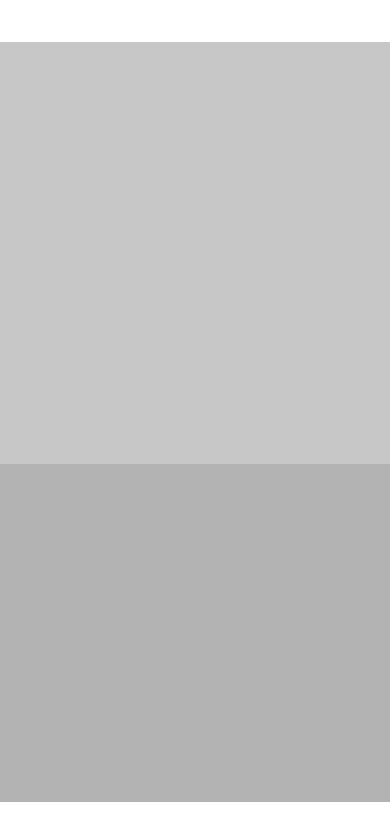
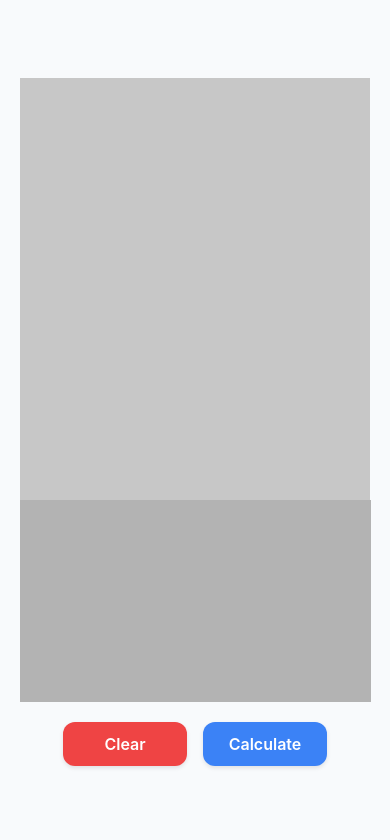
Before and after one commit to LikhinMN/Equa-AI, a React Native app in the folder equa-ai/: screen / in a window 390 px wide. Shown: the top 840 px of the page. Built offline with nearby package versions, Linux system fonts and the light colour scheme.

Commit message:
created control buttons

```diff
--- a/equa-ai/App.js
+++ b/equa-ai/App.js
@@ -1,4 +1,10 @@
-import { StyleSheet, Text, View, Dimensions } from "react-native";
+import {
+  StyleSheet,
+  Text,
+  View,
+  Dimensions,
+  TouchableOpacity,
+} from "react-native";
 import { useState } from "react";
 import Canvas from "./components/Canvas.js";
 import Result from "./components/Result.js";
@@ -22,18 +28,40 @@ export default function App() {
 
     setCurrentPath([...currentPath, newPoint]);
   };
-
+  const handleCalculate = () => {
+    //todo
+  };
   return (
     <View style={styles.container}>
       <Result height={height} width={width} result={result} />
+
       <Canvas
         paths={paths}
         currentPath={currentPath}
         onTouchEnd={onTouchEnd}
         onTouchMove={onTouchMove}
-        height={height}
-        width={width}
+        height={height * 0.6}
+        width={width * 0.9}
       />
+
+      <View style={styles.buttonsContainer}>
+        <TouchableOpacity
+          style={[styles.button, styles.clearButton]}
+          onPress={() => {
+            setPaths([]);
+            setCurrentPath([]);
+          }}
+        >
+          <Text style={styles.buttonText}>Clear</Text>
+        </TouchableOpacity>
+
+        <TouchableOpacity
+          style={[styles.button, styles.calculateButton]}
+          onPress={handleCalculate}
+        >
+          <Text style={styles.buttonText}>Calculate</Text>
+        </TouchableOpacity>
+      </View>
     </View>
   );
 }
@@ -41,8 +69,38 @@ export default function App() {
 const styles = StyleSheet.create({
   container: {
     flex: 1,
-    backgroundColor: "#fff",
+    backgroundColor: "#f8fafc", // light gray background
     alignItems: "center",
     justifyContent: "center",
+    padding: 20,
+  },
+  buttonsContainer: {
+    flexDirection: "row",
+    justifyContent: "space-between",
+    marginTop: 20,
+    width: "80%",
+  },
+  button: {
+    flex: 1,
+    paddingVertical: 12,
+    marginHorizontal: 8,
+    borderRadius: 12,
+    alignItems: "center",
+    shadowColor: "#000",
+    shadowOffset: { width: 0, height: 2 },
+    shadowOpacity: 0.1,
+    shadowRadius: 4,
+    elevation: 3,
+  },
+  clearButton: {
+    backgroundColor: "#ef4444",
+  },
+  calculateButton: {
+    backgroundColor: "#3b82f6",
+  },
+  buttonText: {
+    color: "#fff",
+    fontSize: 16,
+    fontWeight: "600",
   },
 });
```
